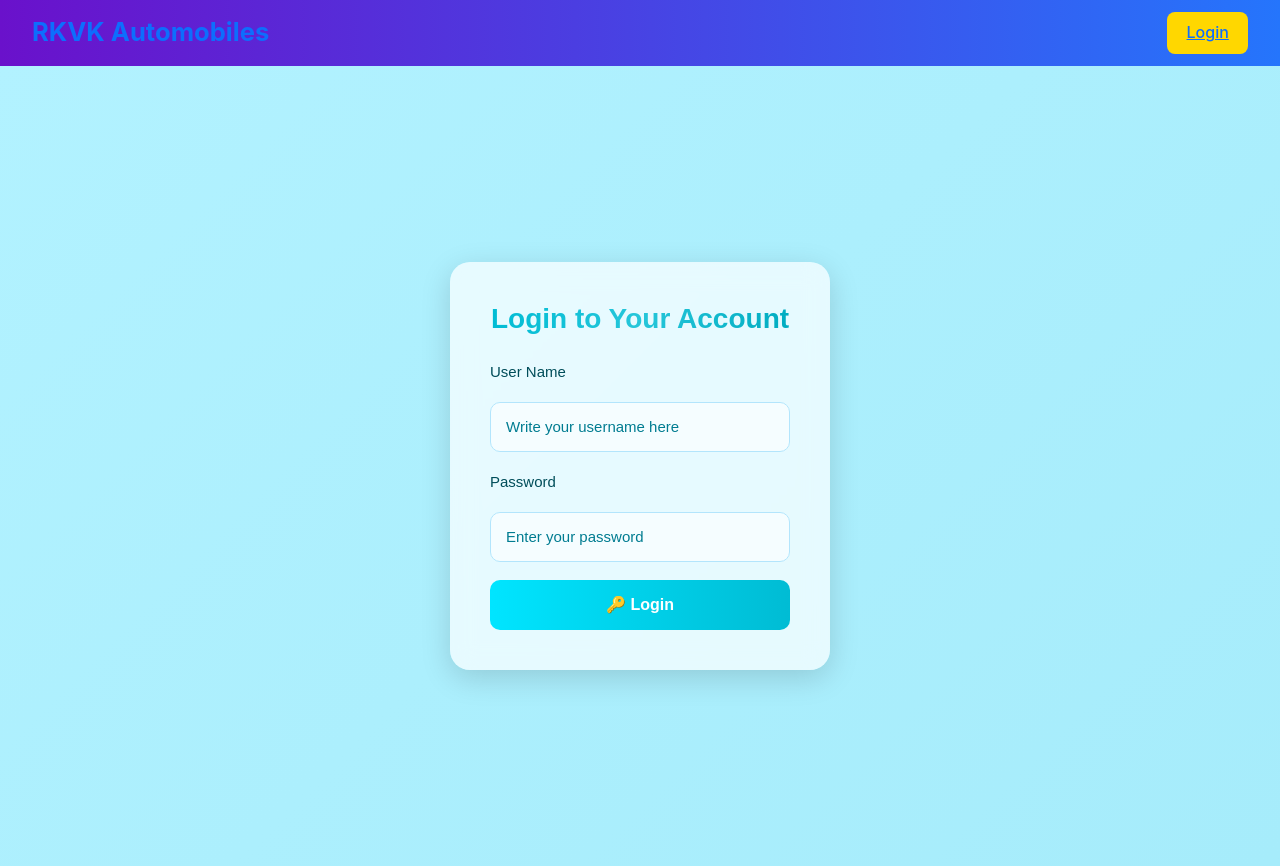
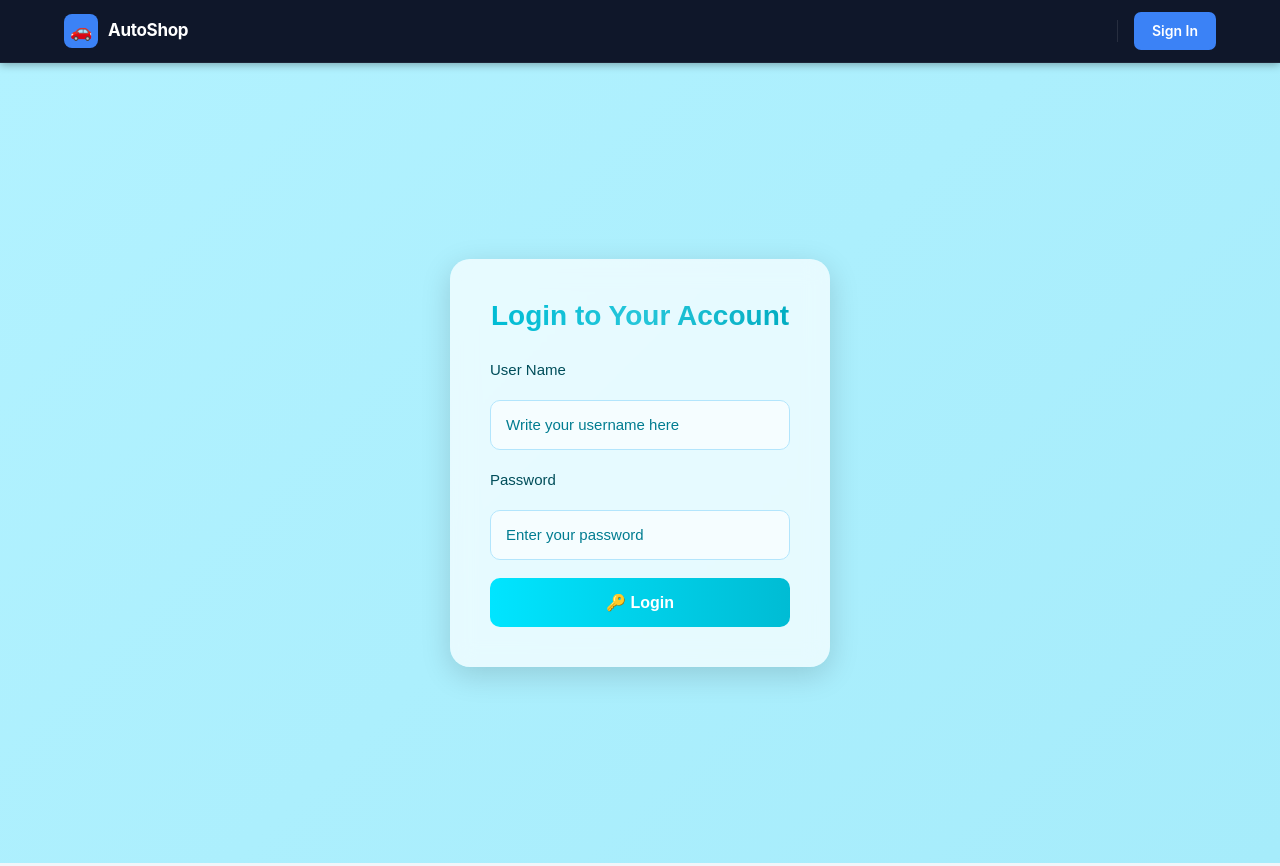
Before and after one commit to chukkachaman/Automobile_Management_System, a React (Vite) app in the folder frontend/: page /login in a window 1280 px wide. Built offline with nearby package versions, Linux system fonts and the light colour scheme.

Commit message:
Redesign Navbar with dark professional theme and clean dropdowns

```diff
--- a/frontend/src/components/Navbar/Navbar.jsx
+++ b/frontend/src/components/Navbar/Navbar.jsx
@@ -1,4 +1,3 @@
-// src/components/Navbar/Navbar.jsx
 import { Link, useNavigate } from "react-router-dom";
 import { useContext, useState } from "react";
 import { AuthContext } from "../context/AuthContext";
@@ -8,11 +7,11 @@ const Navbar = () => {
   const navigate = useNavigate();
   const { isAuthenticated, logout, userRole } = useContext(AuthContext);
 
-  const [showCustomerMenu, setShowCustomerMenu] = useState(false);
-  const [showUserMenu, setShowUserMenu] = useState(false);
+  const [showCustomerMenu, setShowCustomerMenu]     = useState(false);
+  const [showUserMenu, setShowUserMenu]             = useState(false);
   const [showAppointmentMenu, setShowAppointmentMenu] = useState(false);
-  const [showServiceMenu, setShowServiceMenu] = useState(false);
-  const [showInvoiceMenu, setShowInvoiceMenu] = useState(false);
+  const [showServiceMenu, setShowServiceMenu]       = useState(false);
+  const [showInvoiceMenu, setShowInvoiceMenu]       = useState(false);
 
   const handleLogout = () => {
     localStorage.removeItem("token");
@@ -20,150 +19,110 @@ const Navbar = () => {
     navigate("/login");
   };
 
+  const Dropdown = ({ label, show, onEnter, onLeave, children }) => (
+    <div
+      className={styles.dropdownContainer}
+      onMouseEnter={onEnter}
+      onMouseLeave={onLeave}
+    >
+      <span className={styles.navLink}>
+        {label} <span className={styles.chevron}>▾</span>
+      </span>
+      {show && <div className={styles.dropdown}>{children}</div>}
+    </div>
+  );
+
   return (
     <nav className={styles.navbar}>
-      <Link to="'/" className={styles.logo}>
-        {" "}
-        RKVK Automobiles
+      <div className={styles.inner}>
+        <Link to="/" className={styles.logo}>
+          <span className={styles.logoIcon}>🚗</span>
+          AutoShop
         </Link>
 
         <div className={styles.navLinks}>
-        {/* Customer Dropdown */}
           {(userRole === "RECEPTIONIST" || userRole === "ADMIN") && (
-          <div
-            className={styles.dropdownContainer}
-            onMouseEnter={() => setShowCustomerMenu(true)}
-            onMouseLeave={() => setShowCustomerMenu(false)}
+            <Dropdown
+              label="Customers"
+              show={showCustomerMenu}
+              onEnter={() => setShowCustomerMenu(true)}
+              onLeave={() => setShowCustomerMenu(false)}
             >
-            <span className={styles.navLink}>Customer ▾</span>
-            {showCustomerMenu && (
-              <div className={styles.dropdown}>
-                <Link to="/add-customer" className={styles.dropdownItem}>
-                  Add Customer
-                </Link>
-                <Link to="/show-customers" className={styles.dropdownItem}>
-                  Show Customers
-                </Link>
-              </div>
-            )}
-          </div>
+              <Link to="/add-customer"    className={styles.dropdownItem}>Add Customer</Link>
+              <Link to="/show-customers"  className={styles.dropdownItem}>All Customers</Link>
+            </Dropdown>
           )}
 
-        {/* User Dropdown (Admin only) */}
           {userRole === "ADMIN" && (
-          <div
-            className={styles.dropdownContainer}
-            onMouseEnter={() => setShowUserMenu(true)}
-            onMouseLeave={() => setShowUserMenu(false)}
+            <Dropdown
+              label="Staff"
+              show={showUserMenu}
+              onEnter={() => setShowUserMenu(true)}
+              onLeave={() => setShowUserMenu(false)}
             >
-            <span className={styles.navLink}>User ▾</span>
-            {showUserMenu && (
-              <div className={styles.dropdown}>
-                <Link to="/register" className={styles.dropdownItem}>
-                  Add User
-                </Link>
-                <Link to="/show-managers" className={styles.dropdownItem}>
-                  Show Users
-                </Link>
-              </div>
-            )}
-          </div>
+              <Link to="/register"       className={styles.dropdownItem}>Add Staff</Link>
+              <Link to="/show-managers"  className={styles.dropdownItem}>All Staff</Link>
+            </Dropdown>
           )}
 
-        {/* Appointment Dropdown */}
           {(userRole === "RECEPTIONIST" || userRole === "ADMIN") && (
-          <div
-            className={styles.dropdownContainer}
-            onMouseEnter={() => setShowAppointmentMenu(true)}
-            onMouseLeave={() => setShowAppointmentMenu(false)}
+            <Dropdown
+              label="Appointments"
+              show={showAppointmentMenu}
+              onEnter={() => setShowAppointmentMenu(true)}
+              onLeave={() => setShowAppointmentMenu(false)}
             >
-            <span className={styles.navLink}>Appointment ▾</span>
-            {showAppointmentMenu && (
-              <div className={styles.dropdown}>
-                <Link
-                  to="/add-appointment-page"
-                  className={styles.dropdownItem}
-                >
-                  Add Appointment
-                </Link>
-                <Link to="/all-appointments" className={styles.dropdownItem}>
-                  All Appointments
-                </Link>
-              </div>
-            )}
-          </div>
+              <Link to="/add-appointment-page" className={styles.dropdownItem}>New Appointment</Link>
+              <Link to="/all-appointments"     className={styles.dropdownItem}>All Appointments</Link>
+            </Dropdown>
           )}
 
-        {/* Vehicle */}
           {(userRole === "RECEPTIONIST" || userRole === "ADMIN") && (
             <>
-            <Link to="/add-veichles" className={styles.navLink}>
-              Vehicle
-            </Link>
-            <Link to="/mechanics" className={styles.navLink}>
-              Mechanics
-            </Link>
+              <Link to="/add-veichles" className={styles.navLink}>Vehicles</Link>
+              <Link to="/mechanics"    className={styles.navLink}>Mechanics</Link>
             </>
           )}
 
-        {/* Inventory */}
           {userRole === "ADMIN" && (
-          <Link to="/inventory" className={styles.navLink}>
-            Inventory
+            <Link to="/inventory" className={styles.navLink}>Inventory</Link>
+          )}
+
+          {userRole === "ADMIN" && (
+            <Dropdown
+              label="Services"
+              show={showServiceMenu}
+              onEnter={() => setShowServiceMenu(true)}
+              onLeave={() => setShowServiceMenu(false)}
+            >
+              <Link to="/add-services"  className={styles.dropdownItem}>Add Service</Link>
+              <Link to="/view-services" className={styles.dropdownItem}>All Services</Link>
+            </Dropdown>
+          )}
+
+          {(userRole === "RECEPTIONIST" || userRole === "ADMIN") && (
+            <Dropdown
+              label="Invoices"
+              show={showInvoiceMenu}
+              onEnter={() => setShowInvoiceMenu(true)}
+              onLeave={() => setShowInvoiceMenu(false)}
+            >
+              <Link to="/all-invoices" className={styles.dropdownItem}>All Invoices</Link>
+            </Dropdown>
+          )}
+
+          <div className={styles.divider} />
+
+          {isAuthenticated ? (
+            <button className={styles.logoutBtn} onClick={handleLogout}>
+              Sign Out
+            </button>
+          ) : (
+            <Link to="/login" className={styles.loginBtn}>
+              Sign In
             </Link>
           )}
-
-        {/* Service Dropdown */}
-        {userRole === "ADMIN" && (
-          <div
-            className={styles.dropdownContainer}
-            onMouseEnter={() => setShowServiceMenu(true)}
-            onMouseLeave={() => setShowServiceMenu(false)}
-          >
-            <span className={styles.navLink}>Service ▾</span>
-            {showServiceMenu && (
-              <div className={styles.dropdown}>
-                <Link to="/add-services" className={styles.dropdownItem}>
-                  Add Service
-                </Link>
-                <Link to="/view-services" className={styles.dropdownItem}>
-                  View Services
-                </Link>
         </div>
-            )}
-          </div>
-        )}
-
-        {/* Invoice Dropdown */}
-        {(userRole === "RECEPTIONIST" || userRole === "ADMIN") && (
-          <div
-            className={styles.dropdownContainer}
-            onMouseEnter={() => setShowInvoiceMenu(true)}
-            onMouseLeave={() => setShowInvoiceMenu(false)}
-          >
-            <span className={styles.navLink}>Invoice ▾</span>
-            {showInvoiceMenu && (
-              <div className={styles.dropdown}>
-                <Link to="/all-invoices" className={styles.dropdownItem}>
-                  View All Invoices
-                </Link>
-              </div>
-            )}
-          </div>
-        )}
-
-        {/* Mechanics */}
-
-        {/* Login / Logout */}
-        {isAuthenticated ? (
-          <button className={styles.button} onClick={handleLogout}>
-            Logout
-          </button>
-        ) : (
-          <Link to="/login" className={styles.button}>
-            Login
-          </Link>
-        )}
       </div>
     </nav>
   );
--- a/frontend/src/components/Navbar/Navbar.module.css
+++ b/frontend/src/components/Navbar/Navbar.module.css
@@ -1,145 +1,170 @@
 .navbar {
+  position: sticky;
+  top: 0;
+  z-index: 100;
+  background: #0f172a;
+  border-bottom: 1px solid rgba(255,255,255,0.06);
+  box-shadow: 0 2px 8px rgba(0,0,0,0.3);
+}
+
+.inner {
+  max-width: 1200px;
+  margin: 0 auto;
+  padding: 0 24px;
+  height: 62px;
   display: flex;
+  align-items: center;
   justify-content: space-between;
-  align-items: center;
-  padding: 0.75rem 2rem;
-  background: linear-gradient(90deg, #6a11cb 0%, #2575fc 100%);
-  color: white;
-  box-shadow: 0 4px 10px rgba(0, 0, 0, 0.2);
 }
 
 .logo {
-  font-size: 1.6rem;
-  font-weight: bold;
+  display: flex;
+  align-items: center;
+  gap: 10px;
   text-decoration: none;
+  color: #fff;
+  font-size: 17px;
+  font-weight: 700;
+  letter-spacing: -0.3px;
+}
+
+.logoIcon {
+  width: 34px;
+  height: 34px;
+  background: #3b82f6;
+  border-radius: 8px;
+  display: flex;
+  align-items: center;
+  justify-content: center;
+  font-size: 18px;
+  flex-shrink: 0;
 }
 
 .navLinks {
   display: flex;
   align-items: center;
-  gap: 1.2rem;
+  gap: 2px;
 }
 
 .navLink {
-  color: #fff;
+  color: #cbd5e1;
+  font-size: 14px;
   font-weight: 500;
+  padding: 7px 12px;
+  border-radius: 6px;
+  cursor: pointer;
+  transition: color 0.15s, background 0.15s;
   text-decoration: none;
-  transition: color 0.3s;
+  display: flex;
+  align-items: center;
+  gap: 5px;
+  white-space: nowrap;
+  user-select: none;
 }
 
 .navLink:hover {
-  color: #ffd700;
+  color: #fff;
+  background: rgba(255,255,255,0.07);
 }
 
-.button {
-  background-color: #ffd700;
-  border: none;
-  padding: 0.5rem 1.2rem;
-  cursor: pointer;
-  border-radius: 8px;
-  font-weight: 500;
-  transition: background 0.3s;
+.chevron {
+  font-size: 10px;
+  opacity: 0.5;
+  transition: transform 0.15s;
+  display: inline-block;
 }
 
-.button:hover {
-  background-color: #e6c200;
+.dropdownContainer {
+  position: relative;
 }
 
-.userIconContainer {
-  position: relative;
-  display: flex;
-  align-items: center;
-  justify-content: center;
-  width: 2.5rem;
-  height: 2.5rem;
-  margin-right: 1rem;
-}
-
-.userIcon {
-  font-size: 2rem;
-  color: white;
-}
-
-.verifiedTick {
-  position: absolute;
-  bottom: 0;
-  right: 0;
-  font-size: 1rem;
-  color: #00f; /* blue tick */
-}
-.userIconContainer {
-  position: relative;
-  cursor: pointer;
+.dropdownContainer:hover .chevron {
+  transform: rotate(180deg);
+  opacity: 0.9;
 }
 
 .dropdown {
   position: absolute;
-  top: 40px;
-  right: 0;
-  background: white;
-  border: 1px solid #ccc;
-  border-radius: 8px;
-  box-shadow: 0 4px 8px rgba(0, 0, 0, 0.1);
-  z-index: 1000;
-  min-width: 160px;
+  top: calc(100% + 6px);
+  left: 0;
+  background: #1e293b;
+  border: 1px solid rgba(255,255,255,0.08);
+  border-radius: 10px;
+  box-shadow: 0 8px 24px rgba(0,0,0,0.5);
+  min-width: 175px;
+  overflow: hidden;
+  animation: dropIn 0.12s ease;
+}
+
+@keyframes dropIn {
+  from { opacity: 0; transform: translateY(-5px); }
+  to   { opacity: 1; transform: translateY(0); }
 }
 
 .dropdownItem {
   display: block;
-  padding: 10px;
+  padding: 10px 16px;
+  color: #cbd5e1;
+  font-size: 14px;
   text-decoration: none;
-  color: black;
-  font-size: 14px;
-  transition: background 0.2s;
+  transition: background 0.1s, color 0.1s;
+  border-bottom: 1px solid rgba(255,255,255,0.04);
 }
 
+.dropdownItem:last-child { border-bottom: none; }
+
 .dropdownItem:hover {
-  background: #f0f0f0;
+  background: rgba(59,130,246,0.15);
+  color: #93c5fd;
 }
 
-/* Ensure dropdown stays visible when hovering over it */
-.dropdownContainer {
-  position: relative;
+.divider {
+  width: 1px;
+  height: 22px;
+  background: rgba(255,255,255,0.1);
+  margin: 0 6px;
 }
 
-.dropdownContainer .dropdown {
-  position: absolute;
-  top: 100%; /* directly below the parent */
-  left: 0;
-  display: none;
-  background: white;
-  border: 1px solid #ccc;
-  border-radius: 8px;
-  box-shadow: 0 4px 8px rgba(0, 0, 0, 0.1);
-  z-index: 1000;
-  min-width: 160px;
+.loginBtn {
+  background: #3b82f6;
+  color: #fff;
+  font-size: 14px;
+  font-weight: 600;
+  padding: 8px 18px;
+  border-radius: 7px;
+  border: none;
+  cursor: pointer;
+  text-decoration: none;
+  transition: background 0.15s, transform 0.1s;
+  display: inline-flex;
+  align-items: center;
+  gap: 6px;
+  margin-left: 8px;
 }
 
-/* keep dropdown visible while hovering over parent or dropdown */
-.dropdownContainer:hover .dropdown {
-  display: block;
+.loginBtn:hover {
+  background: #2563eb;
+  color: #fff;
 }
 
-/* Dropdown items spacing and hover effect */
-.dropdownItem {
-  display: block;
-  padding: 10px;
-  text-decoration: none;
-  color: black;
+.logoutBtn {
+  background: transparent;
+  color: #94a3b8;
   font-size: 14px;
-  transition: background 0.2s;
+  font-weight: 500;
+  padding: 7px 14px;
+  border-radius: 7px;
+  border: 1px solid rgba(255,255,255,0.1);
+  cursor: pointer;
+  transition: all 0.15s;
+  display: inline-flex;
+  align-items: center;
+  gap: 6px;
+  margin-left: 8px;
 }
 
-.dropdownItem:hover {
-  background: #f0f0f0;
+.logoutBtn:hover {
+  color: #fff;
+  border-color: rgba(255,255,255,0.2);
+  background: rgba(255,255,255,0.06);
 }
-
-/* Optional: add a tiny invisible padding buffer to prevent flicker */
-.dropdownContainer::after {
-  content: "";
-  position: absolute;
-  top: 100%;
-  left: 0;
-  width: 100%;
-  height: 5px; /* buffer area */
-}
```
Lines whose indentation alone changed are shown as unchanged.
